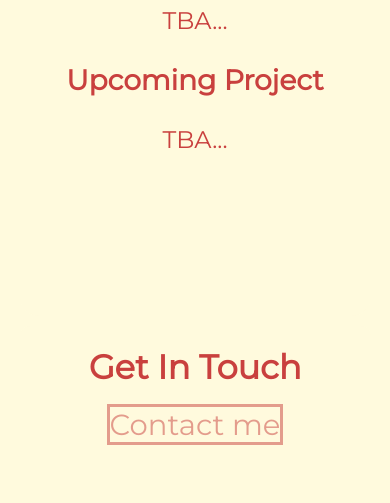
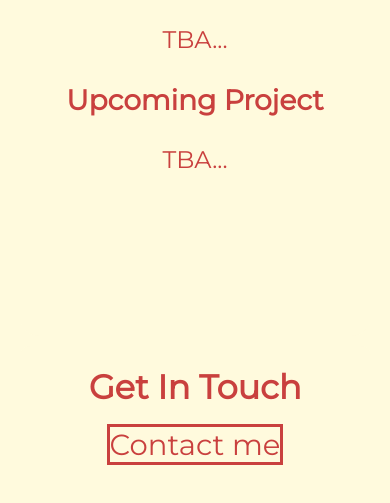
Before and after one commit to Phillip8232/Portphillio, a plain HTML site: page index.html in a window 390 px wide. Shown: the part 2315-2818 px from the top of the page. Drawn offline with Linux system fonts and the light colour scheme.

Commit message:
made slight improvements

```diff
--- a/css/style.css
+++ b/css/style.css
@@ -670,7 +670,7 @@ nav {
 
     .project-box {
         padding: 0;
-        padding-top: 10%;
+        padding-top: 15%;
         padding-bottom: 0;
         background-color: #fffadd;
         color: #C9403E;
@@ -725,6 +725,7 @@ nav {
         box-shadow: none;
     }
 
+
     #heading{
         font-size: 1.4em;
         padding: 0;
@@ -733,6 +734,7 @@ nav {
 
     #heading div{
         margin-top:20px;
+
     }
 
 
@@ -742,6 +744,7 @@ nav {
         text-align: center;
     }
     #heading a {
+        opacity: 1;
         box-shadow: 0 0 0 3px #C9403E;
         text-decoration: none ;
         color: #C9403E;
```
